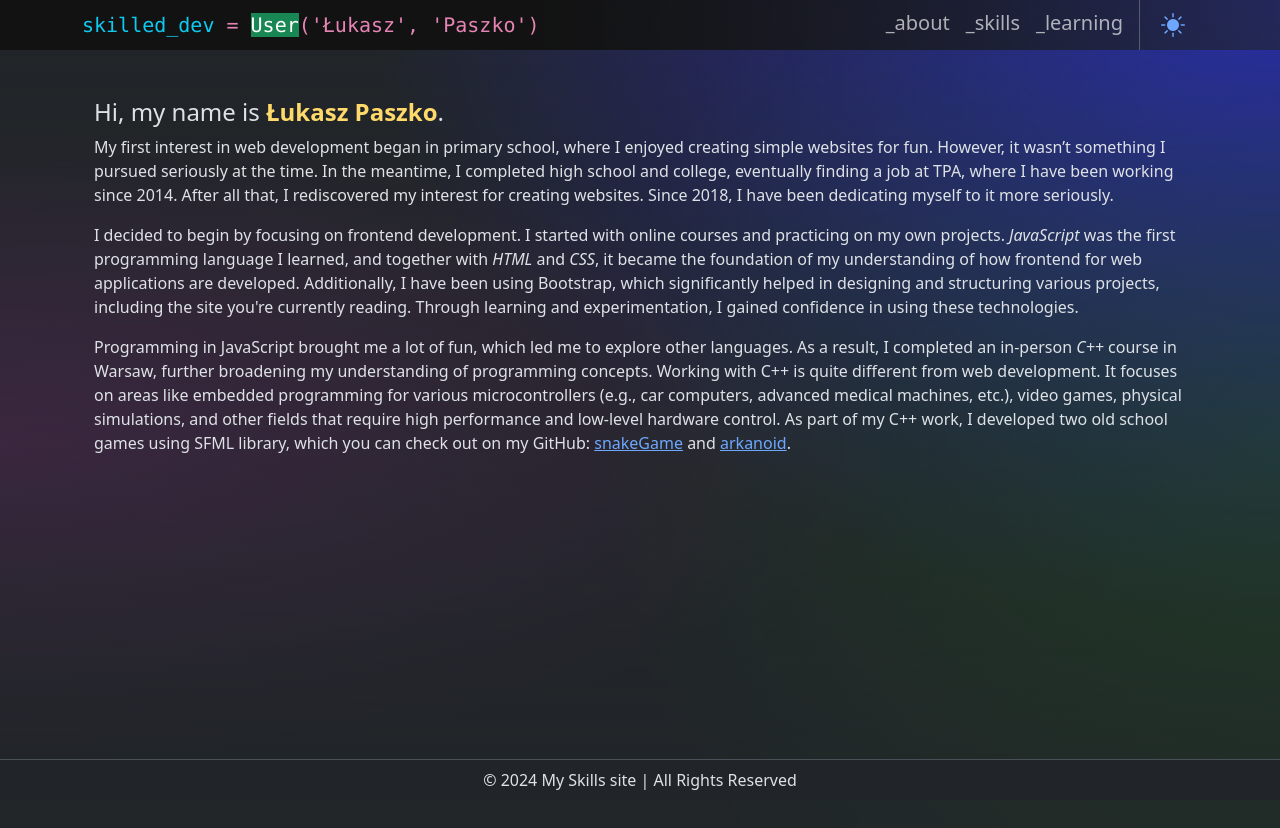
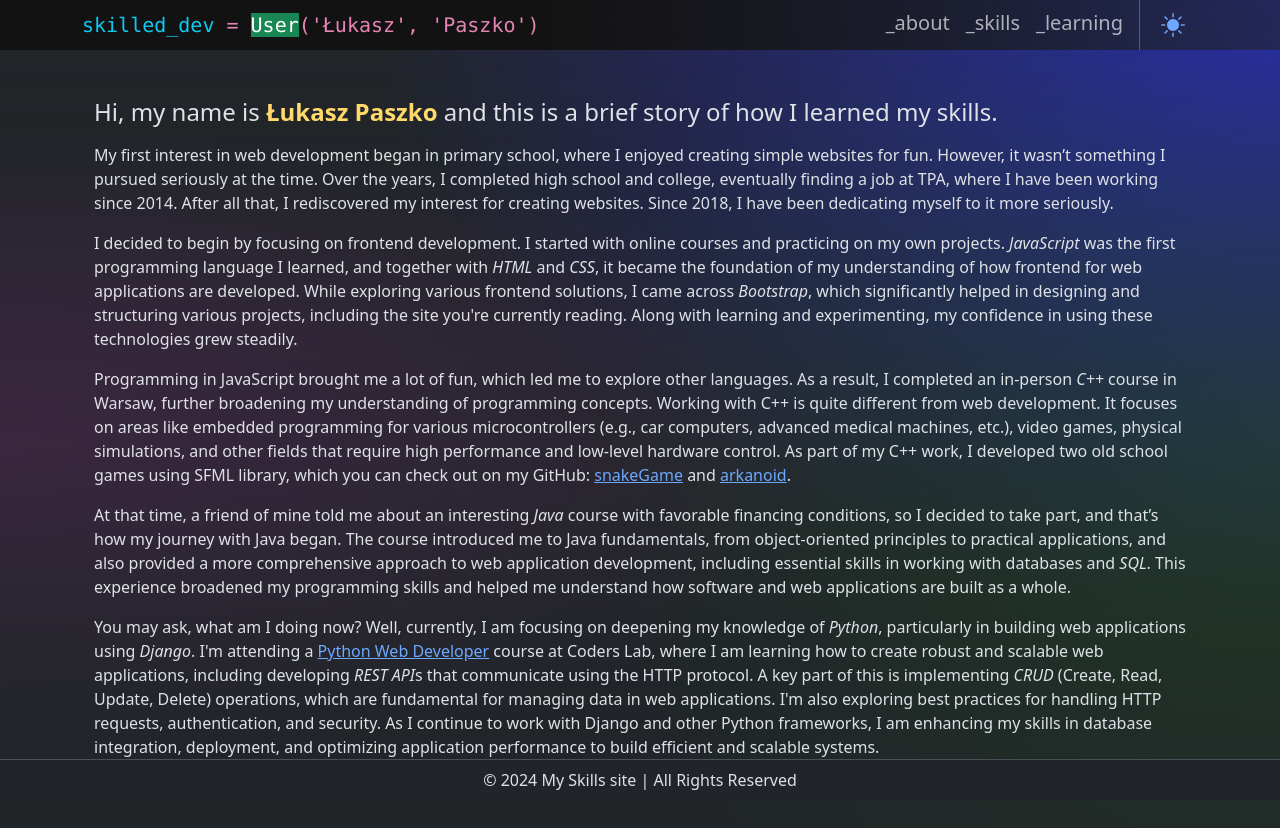
Before and after one commit to Paszczak1987/skillsSite, a plain HTML site: page index.html in a window 1280 px wide. Shown: the top 828 px of the page. Drawn offline with nearby package versions, Linux system fonts and the light colour scheme.

Commit message:
about content finished

```diff
--- a/index.html
+++ b/index.html
@@ -62,11 +62,12 @@
         <section class="container h-100 appear py-5" id="about">
             <!-- <div class="spacer"></div> -->
             <div class="container">
-                <h4 class="">Hi, my name is <span class="text-warning-emphasis"><strong>Łukasz Paszko</strong></span>.
+                <h4 class="pb-2">Hi, my name is <span class="text-warning-emphasis"><strong>Łukasz
+                            Paszko</strong></span> and this is a brief story of how I learned my skills.
                 </h4>
                 <p>
                     My first interest in web development began in primary school, where I enjoyed creating simple
-                    websites for fun. However, it wasn’t something I pursued seriously at the time. In the meantime, I
+                    websites for fun. However, it wasn’t something I pursued seriously at the time. Over the years, I
                     completed high school and college, eventually finding a job at TPA, where I have been working since
                     2014. After all that, I rediscovered my interest for creating websites. Since 2018, I
                     have been dedicating myself to it more seriously.
@@ -83,9 +84,10 @@
                     my understanding
                     of how frontend for web
                     applications are
-                    developed. Additionally, I have been using Bootstrap, which significantly helped in designing and
-                    structuring various projects, including the site you're currently reading. Through learning and
-                    experimentation, I gained confidence in using these technologies.
+                    developed. While exploring various frontend solutions, I came across <span
+                        class="fw-medium fst-italic">Bootstrap</span>, which significantly
+                    helped in designing and structuring various projects, including the site you're currently reading.
+                    Along with learning and experimenting, my confidence in using these technologies grew steadily.
                 </p>
                 <p>
                     Programming in JavaScript brought me a lot of fun, which led me to explore other languages. As a
@@ -96,8 +98,35 @@
                     machines, etc.), video games, physical simulations, and other fields that require high performance
                     and low-level hardware control. As part of my C++ work, I developed two old school games using SFML
                     library, which you can check
-                    out on my GitHub: <a href="https://github.com/Paszczak1987/SFML_snakeGame.git">snakeGame</a> and <a
-                        href="https://github.com/Paszczak1987/SFML_arkanoidGame.git">arkanoid</a>.
+                    out on my GitHub: <a href="https://github.com/Paszczak1987/SFML_snakeGame.git"
+                        target="_blank">snakeGame</a> and <a
+                        href="https://github.com/Paszczak1987/SFML_arkanoidGame.git" target="_blank">arkanoid</a>.
+                </p>
+                <p>
+                    At that time, a friend of mine told me about an interesting <span
+                        class="fw-medium fst-italic">Java</span> course with favorable financing
+                    conditions, so I decided to take part, and that’s how my journey with Java began. The course
+                    introduced me to Java fundamentals, from object-oriented principles to practical applications, and
+                    also provided a more comprehensive approach to web application development, including essential
+                    skills in working with databases and <span class="fw-medium fst-italic">SQL</span>. This experience
+                    broadened my programming skills and helped
+                    me understand how software and web applications are built as a whole.
+                </p>
+                <p>
+                    You may ask, what am I doing now? Well, currently, I am focusing on deepening my knowledge of
+                    <span class="fw-medium fst-italic">Python</span>, particularly in building web applications using
+                    <span class="fw-medium fst-italic">Django</span>. I'm attending a <a
+                        href="https://coderslab.pl/pl/python-developer" target="_blank">Python
+                        Web Developer</a> course at Coders Lab, where I am learning how to create robust and scalable
+                    web
+                    applications, including developing <span class="fw-medium fst-italic">REST API</span>s that
+                    communicate using the HTTP protocol. A key part of
+                    this is implementing <span class="fw-medium fst-italic">CRUD</span> (Create, Read, Update, Delete)
+                    operations, which are fundamental for
+                    managing data in web applications. I'm also exploring best practices for handling HTTP requests,
+                    authentication, and security. As I continue to work with Django and other Python frameworks, I am
+                    enhancing my skills in database integration, deployment, and optimizing application performance to
+                    build efficient and scalable systems.
                 </p>
             </div>
         </section>
```
Also changed, not shown: assets/images/gitHUB_howToDownload.PNG (added).
